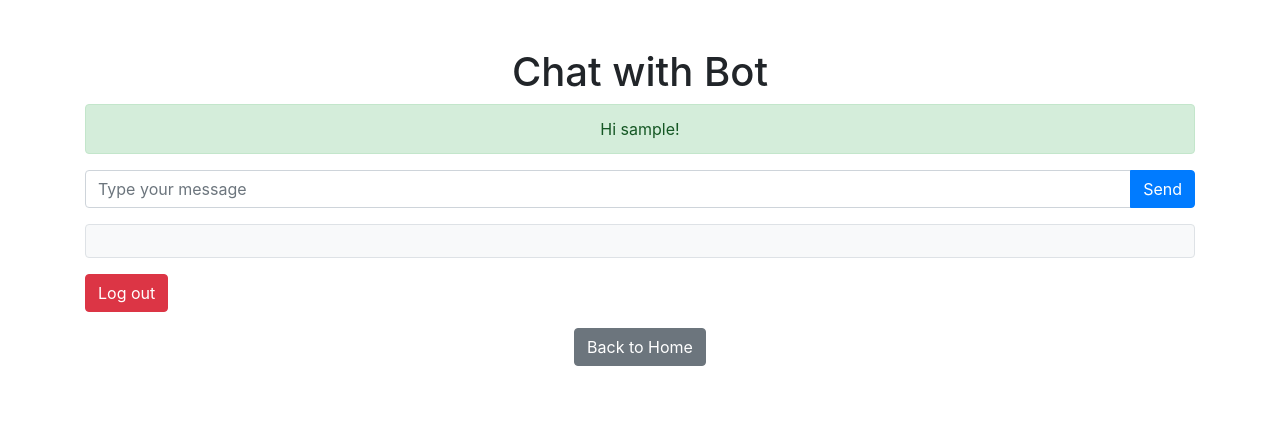
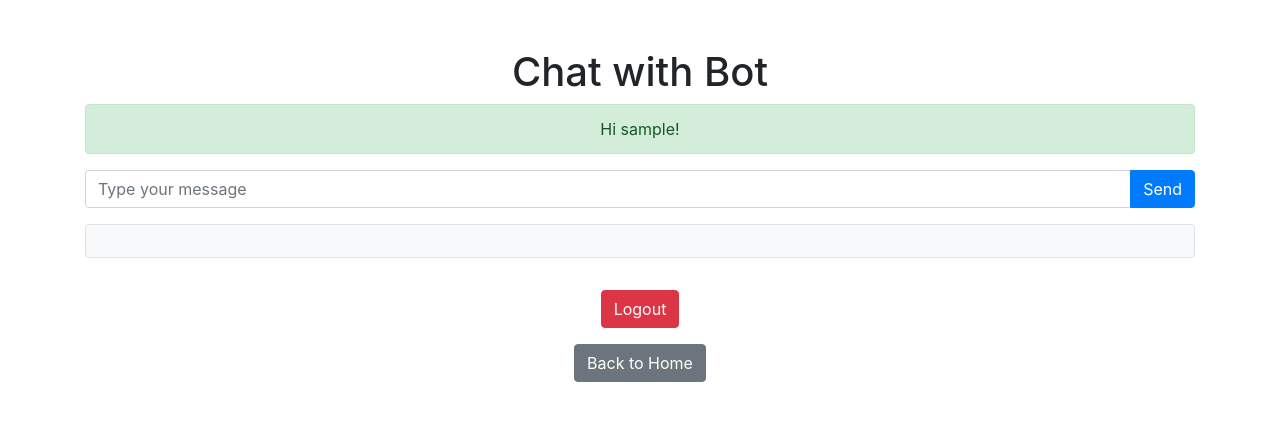
Before and after one commit to alisha-tamboli/My-ChatBot, a Flask app: page /chat in a window 1280 px wide. Shown: the top 421 px of the page. Run offline with Flask 3, Linux system fonts and the light colour scheme; the visitor is signed in with stand-in values (Sample User, id 1); some libraries are stand-ins or nearby versions.

Commit message:
files Updated

```diff
--- a/app.py
+++ b/app.py
@@ -33,6 +33,7 @@ def load_user(user_id):
     except Exception as e:
         return None  # Return None if user_id is invalid
 
+
 # WTForms for registration and login
 class RegisterForm(FlaskForm):
     username = StringField('Username', validators=[DataRequired(), Length(min=3, max=20)])
@@ -44,6 +45,7 @@ class RegisterForm(FlaskForm):
         existing_user = mongo.db.users.find_one({"username": username.data})
         if existing_user:
             raise ValidationError('This username is already taken.')
+
 
 class LoginForm(FlaskForm):
     username = StringField('Username', validators=[DataRequired()])
@@ -85,8 +87,6 @@ def login():
             user = mongo.db.users.find_one({"username": form.username.data})
             if user and check_password_hash(user['password'], form.password.data):
                 login_user(User(str(user['_id'])))  # Convert ObjectId to string
-                # login_user(User(user['_id']))
-                # mongo.db.users.insert_one(user)
                 flash('Login successful!', 'success')
                 return redirect(url_for('chat'))
             else:
@@ -114,6 +114,7 @@ def chat():
         return jsonify({"response": response})
     return render_template('chat.html')
 
+
 # Chatbot logic
 def chatbot_response(user_input):
     responses = {
@@ -125,5 +126,7 @@ def chatbot_response(user_input):
     }
     return responses.get(user_input.lower(), "I'm not sure how to respond to that.")
 
+
+
 if __name__ == '__main__':
-    app.run(debug=True, port=8000)
+    app.run(debug=True, port=5000)
--- a/templates/chat.html
+++ b/templates/chat.html
@@ -42,7 +42,7 @@
     <div class="container mt-5">
         <h1 class="text-center">Chat with Bot</h1>
 
-        <!-- Display user info if logged in -->
+
         {% if current_user.is_authenticated %}
         <div class="alert alert-success text-center">
             Hi {{ current_user.username }}!
@@ -60,16 +60,24 @@
         <!-- Chatbot Response -->
         <div id="response" class="border p-3 rounded" style="background-color: #f8f9fa; max-height: 400px; overflow-y: auto;"></div>
 
-        <!-- Logout Form -->
-        <form method="POST" action="/logout">
-            <button type="submit" class="btn btn-danger mt-3">Log out</button>
-        </form>
+        <div class="text-center mt-3">
+            <a href="{{ url_for('index') }}" class="btn btn-danger mt-3">Logout</a>
+        </div>
 
         <div class="text-center mt-3">
             <a href="{{ url_for('index') }}" class="btn btn-secondary">Back to Home</a>
         </div>
     </div>
 
+    <!-- <div id="chat-history">
+        {% for chat in chat_history %}
+            <div>
+                <strong>{{ chat.username }}:</strong> {{ chat.message }}
+                <p>{{ chat.response }}</p>
+            </div>
+        {% endfor %}
+    </div> -->
+
     <script src="https://code.jquery.com/jquery-3.5.1.slim.min.js"></script>
     <script src="https://cdn.jsdelivr.net/npm/@popperjs/core@2.9.1/dist/umd/popper.min.js"></script>
     <script src="https://stackpath.bootstrapcdn.com/bootstrap/4.5.2/js/bootstrap.min.js"></script>
--- a/templates/register.html
+++ b/templates/register.html
@@ -33,7 +33,7 @@
             </div>
         </form>
 
-        {% with messages = get_flashed_messages() %}
+        <!-- {% with messages = get_flashed_messages() %}
             {% if messages %}
                 <div class="alert alert-info mt-3">
                     {% for message in messages %}
@@ -41,7 +41,7 @@
                     {% endfor %}
                 </div>
             {% endif %}
-        {% endwith %}
+        {% endwith %} -->
     </div>
 </body>
 </html>
```
Also changed, not shown: static/cat.jpg (added).
